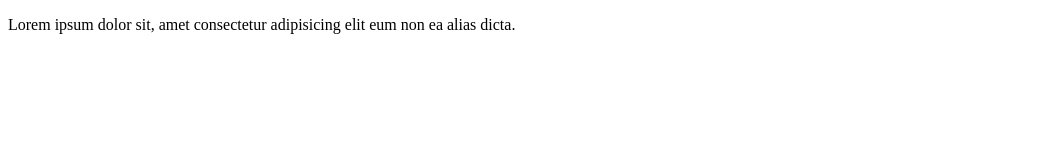
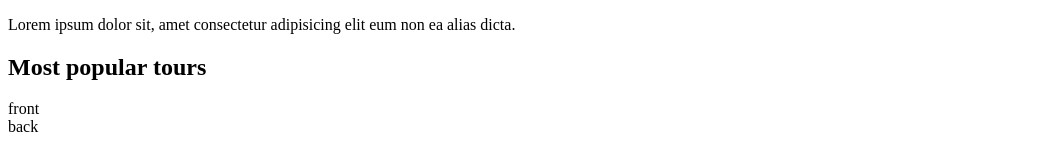
Before and after one commit to DenisKulik/natours, a website with bundled scripts: page src/index.html in a window 1280 px wide. Shown: the part 2751-2892 px from the top of the page, without its empty margins (0-1063 px from the left). Before the commit the page ends 2801 px from the top, so only its background shows below. Built offline with nearby package versions, Linux system fonts and the light colour scheme; files whose address does not match are found by name.

Commit message:
add a tour card template

```diff
--- a/gulp/version.json
+++ b/gulp/version.json
@@ -1,3 +1,3 @@
 {
-    "main": "20230212164916"
+    "main": "20230212182910"
 }
--- a/src/html/main.html
+++ b/src/html/main.html
@@ -97,4 +97,23 @@
       </div>
     </div>
   </section>
+
+  <section class="section-tours">
+    <div class="u-center-text u-margin-bottom-big">
+      <h2 class="heading-secondary">Most popular tours</h2>
+    </div>
+
+    <div class="row">
+      <div class="col-1-of-3">
+        <div class="card">
+          <div class="card__side card__side--front">front</div>
+          <div class="card__side card__side--back card__side--back-1">
+            back
+          </div>
+        </div>
+      </div>
+      <div class="col-1-of-3"></div>
+      <div class="col-1-of-3"></div>
+    </div>
+  </section>
 </main>
--- a/src/scss/abstracts/_variables.scss
+++ b/src/scss/abstracts/_variables.scss
@@ -2,6 +2,12 @@
 $color-primary: #55c57a;
 $color-primary-light: #55c57a;
 $color-primary-dark: #28b485;
+
+$color-secondary-light: #ffb900;
+$color-secondary-dark: #ff7730;
+
+$color-tertiary-light: #2998ff;
+$color-tertiary-dark: #5643fa;
 
 $color-grey-light-1: #f7f7f7;
 
--- /dev/null
+++ b/src/scss/components/_card.scss
@@ -0,0 +1,40 @@
+.card {
+	height: 50rem;
+	position: relative;
+	perspective: 150rem;
+
+	&__side {
+		width: 100%;
+		height: 50rem;
+		position: absolute;
+		top: 0;
+		left: 0;
+		backface-visibility: hidden;
+		box-shadow: 0 1.5rem 4rem rgba($color-black, 0.15);
+		transition: all 0.8s ease;
+
+		&--front {
+			background-color: $color-white;
+		}
+
+		&--back {
+			transform: rotateY(180deg);
+
+			&-1 {
+				background-image: linear-gradient(
+					to right bottom,
+					$color-secondary-light,
+					$color-secondary-dark
+				);
+			}
+		}
+	}
+
+	&:hover &__side--front {
+		transform: rotateY(180deg);
+	}
+
+	&:hover &__side--back {
+		transform: rotateY(0);
+	}
+}
--- a/src/scss/main.scss
+++ b/src/scss/main.scss
@@ -11,6 +11,7 @@
 @import "components/button";
 @import "components/composition";
 @import "components/feature-box";
+@import "components/card";
 
 @import "layout/header";
 @import "layout/grid";
--- a/src/scss/pages/_home.scss
+++ b/src/scss/pages/_home.scss
@@ -21,3 +21,9 @@
 		transform: skewY(7deg);
 	}
 }
+
+.section-tours {
+	margin-top: -10vh;
+	padding: 25rem 0 50rem 0;
+	background-color: $color-grey-light-1;
+}
```
